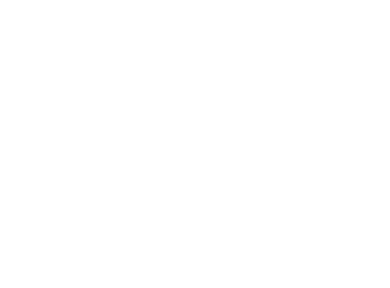
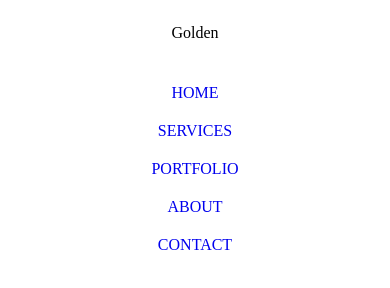
Before and after one commit to Hussar1/4.-Projekt-z-task-runnerem, a website: page index.html in a window 390 px wide. Drawn offline with nearby package versions, Linux system fonts and the light colour scheme; files that its build step writes are made by us from their sources.

Commit message:
ADD responsive navbar

```diff
--- a/index.html
+++ b/index.html
@@ -6,11 +6,39 @@
         <meta charset="utf-8">
         <title>4. Projekt z task-runnerem</title>
         <link rel="stylesheet" href="vendor\bootstrap-grid\bootstrap-grid.css">
-        <link rel="stylesheet" href="style.css">
+        <link rel="stylesheet" href="css\style.css">
     </head>
 
     <body>
 
+        <section class="splash">
+
+            <nav class="navigation">
+                <div class="container">
+                    <div class="row">
+
+                        <div class="col-md-4 col-lg-6">
+                            <p class="logo">Golden</p>
+                        </div>
+
+                        <div class="col-md-8 col-lg-6">
+                            <ul>
+                                <li><a href="#">HOME</a></li>
+                                <li><a href="#">SERVICES</a></li>
+                                <li><a href="#">PORTFOLIO</a></li>
+                                <li><a href="#">ABOUT</a></li>
+                                <li><a href="#">CONTACT</a></li>
+                            </ul>
+                        </div>
+
+                    </div>
+                </div>
+            </nav>
+
+
+
+        </section>
+
     </body>
 
 </html>
--- a/sass/style.scss
+++ b/sass/style.scss
@@ -0,0 +1,31 @@
+/* Variables */
+
+/* Global */
+
+/* Navigation */
+
+.navigation ul {
+    display: flex;
+    justify-content: space-between;
+    list-style-type: none;
+    padding-inline-start: 0;
+}
+
+
+.navigation a {
+    text-decoration: none;
+}
+
+@media (max-width: 767px) {
+    body {
+        text-align: center;
+    }
+
+    .navigation ul {
+        flex-direction: column;
+    }
+
+    .navigation li {
+        padding: 10px 0;
+    }
+}
```
Also changed, not shown: css/style.css, 1 other file.
